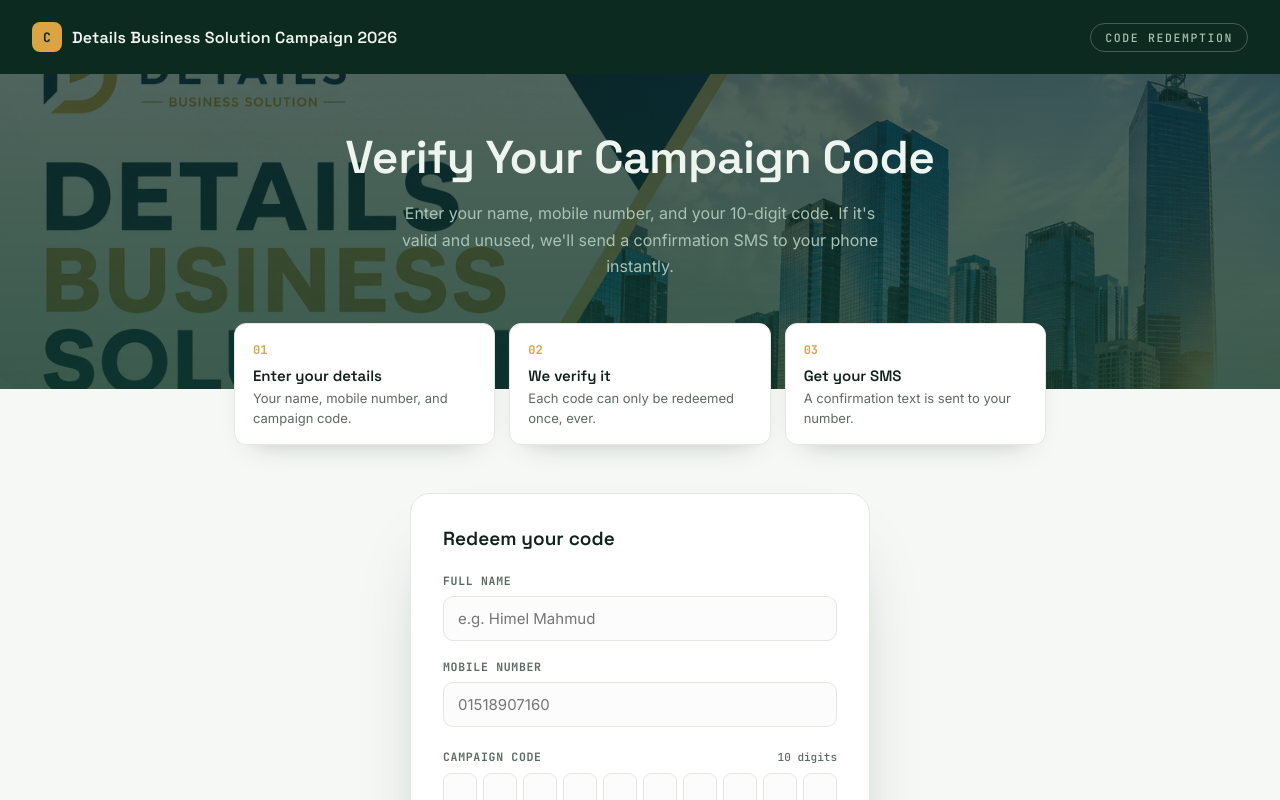
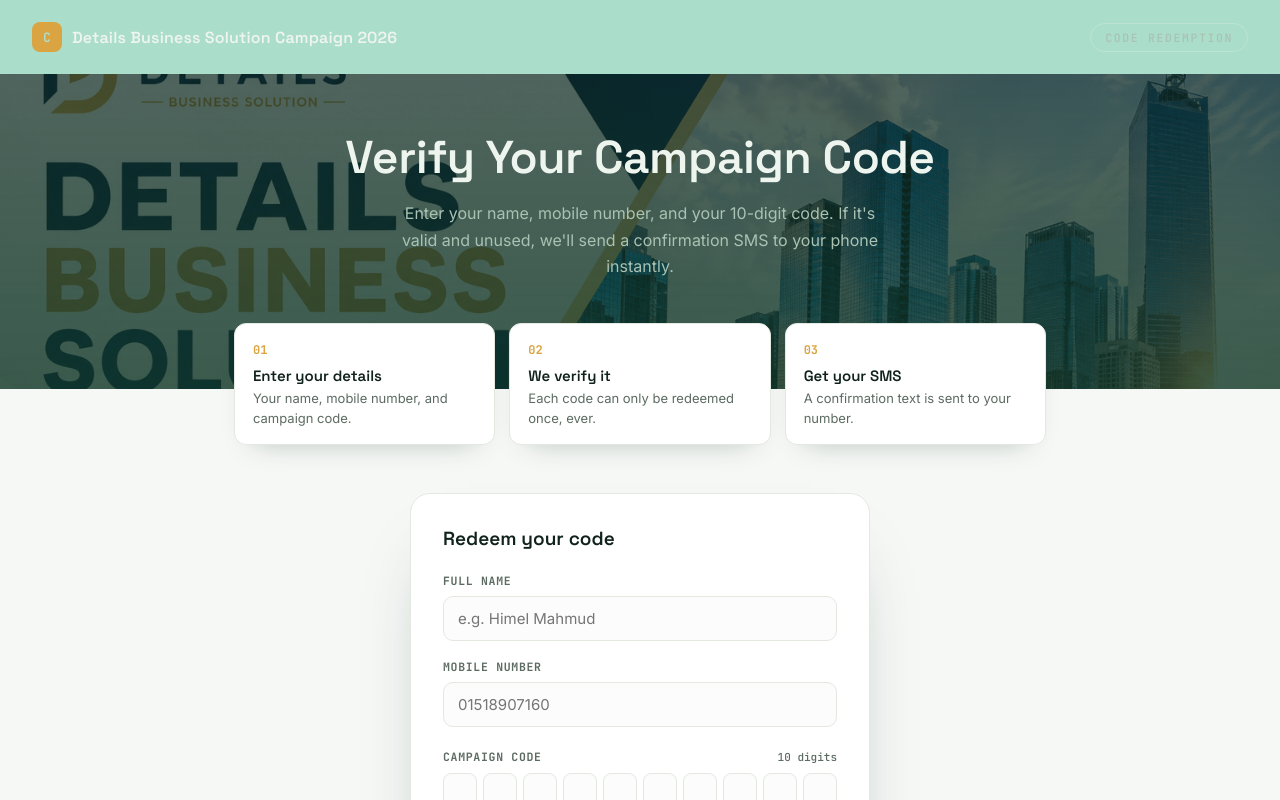
Before and after one commit to himel-official/Campaign-Website-Demo, a Next.js app: page / in a window 1280 px wide. Shown: the top 800 px of the page. Built offline with nearby package versions, Linux system fonts and the light colour scheme.

Commit message:
Change bg-band color and clean up hero comments
Updated the background color variable for the band and removed comments from the hero section.

```diff
--- a/app/globals.css
+++ b/app/globals.css
@@ -1,6 +1,6 @@
 :root {
   --bg-page: #f6f8f6;
-  --bg-band: #0d2a20;
+  --bg-band: #abddcb;
   --bg-band-soft: #113827;
   --ink: #10221b;
   --ink-soft: #5c6b62;
@@ -90,10 +90,6 @@ a {
 
 /* ---------- hero band ---------- */
 .hero {
-  /* To use your own photo: drop an image file into the /public folder
-     (e.g. public/hero-bg.jpg) and set its filename below. The dark
-     gradient on top keeps the white headline text readable over any
-     photo — adjust the 0.55 opacity values to make it lighter/darker. */
   background:
     linear-gradient(180deg, rgba(13, 42, 32, 0.72) 0%, rgba(17, 56, 39, 0.82) 100%),
     url("/hero-bg.png") center / cover no-repeat;
```
